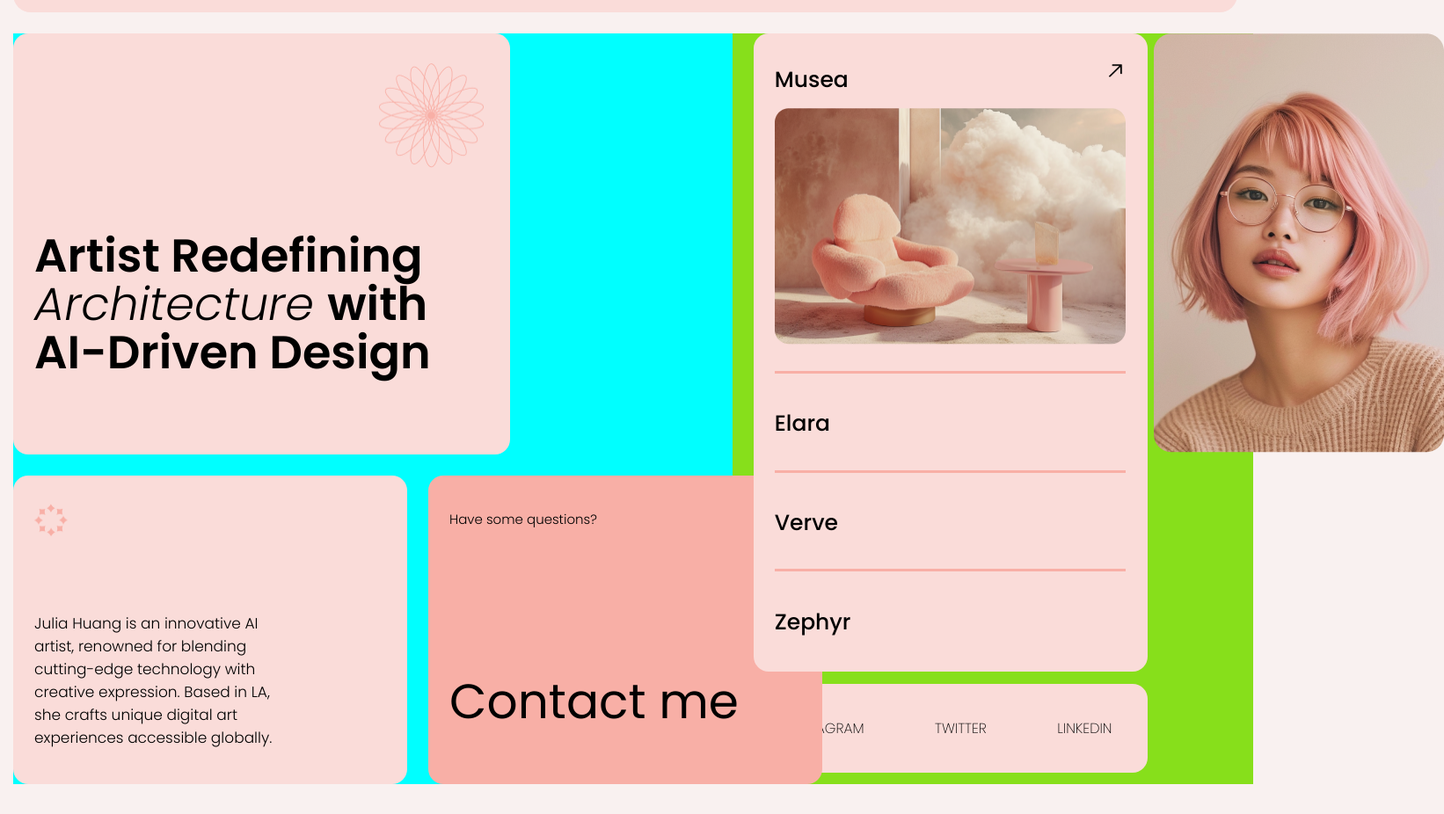
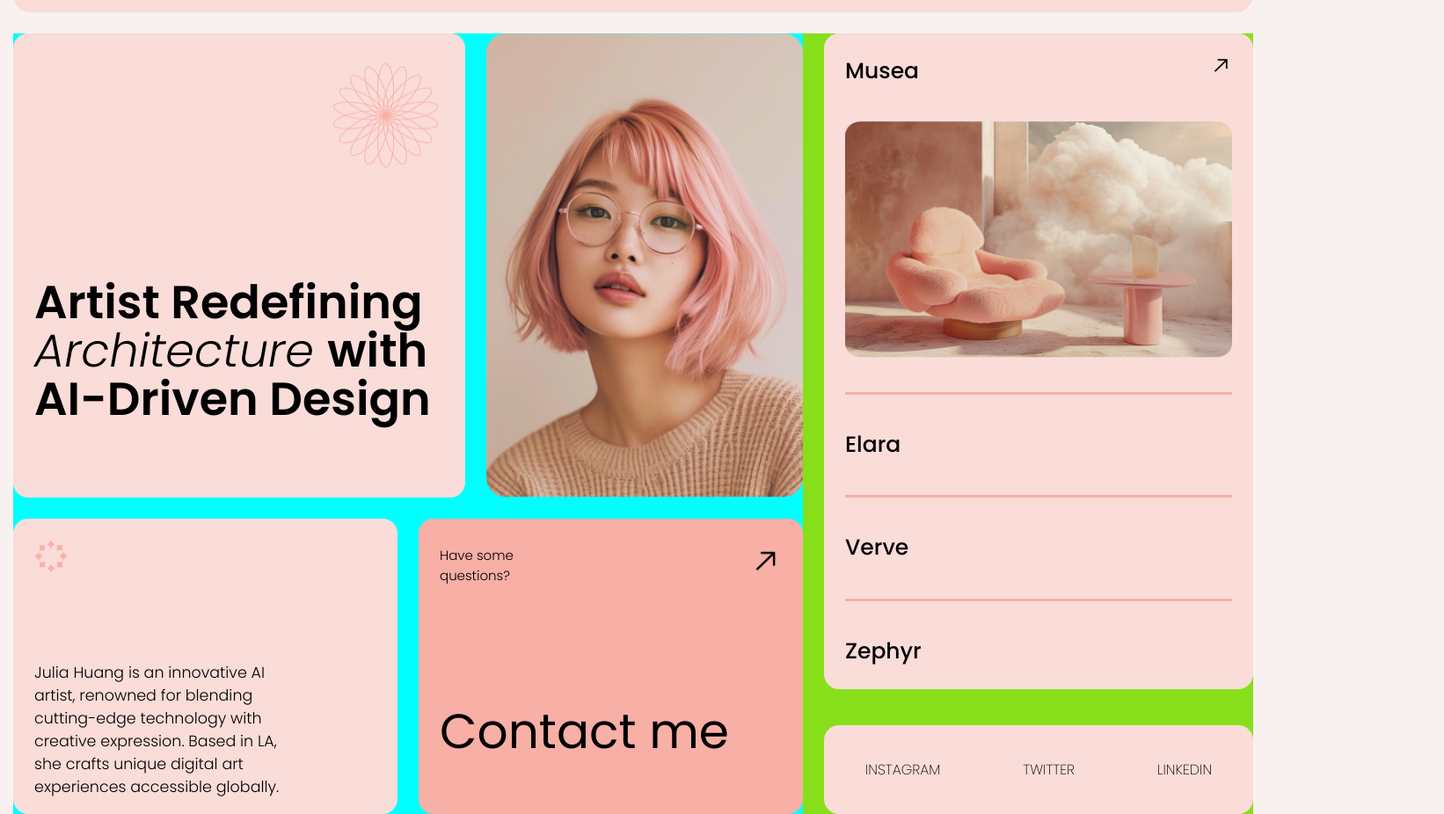
Before and after one commit to ingediego94/Julia_Huang-Portfolio_Figma, a plain HTML site: page src/index.html in a window 1280 px wide. Shown: the part 102-1028 px from the top of the page at 88% size, 1642 px wide, since content can reach past the window. Drawn offline with Linux system fonts and the light colour scheme.

Commit message:
Se finaliza en desktop

```diff
--- a/src/index.html
+++ b/src/index.html
@@ -53,8 +53,10 @@
             </section>
 
             <section class="card_4">
-                <p class="questions">Have some questions?</p>
-                <img class="big_arrow" src="../assets/ARROW.png" alt="arrow">
+                <div class="union_p-img">
+                    <p class="questions">Have some questions?</p>
+                    <img class="big_arrow" src="../assets/ARROW.png" alt="arrow">
+                </div>
                 <p class="contact-me">Contact me</p>
             </section>
 
@@ -66,8 +68,11 @@
         <section class="right">
 
             <aside class="card_right">
-                <p class="musea">Musea</p>
-                <img class="small_arrow" src="../assets/ARROW.png" alt="arrow">
+                <div class="text_p_img">
+                    <p class="musea">Musea</p>
+                    <img class="small_arrow" src="../assets/ARROW.png" alt="arrow">
+                </div>
+
                 <img class="hall_pic" src="../assets/IMAGE (1).png" alt="hall_picture">
                 <hr class="hr_musea">
 
--- a/src/styles copy.css
+++ /dev/null
@@ -1,331 +0,0 @@
-/* This file manage styles of Julia's portfolio*/
-@import url('https://fonts.googleapis.com/css2?family=Poppins:ital,wght@0,100;0,200;0,300;0,400;0,500;0,600;0,700;0,800;0,900;1,100;1,200;1,300;1,400;1,500;1,600;1,700;1,800;1,900&family=Roboto:ital,wght@0,100..900;1,100..900&display=swap');
-
-*{
-    margin: 0;
-    padding: 0;
-    box-sizing: border-box;
-    font-family: "Poppins", sans-serif;
-
-    /*700-300-500*/
-}
-
-body {
-    background-color: #F9F1F0;
-    width: 1440px;
-    height: 1024px;
-    padding: 15px;
-}
-
-/*Styles for header and nav*/
-.head {
-    display: flex;
-    justify-content: space-between;
-    align-items: center;
-    background-color: #FADCD9;
-    width: 1392px;
-    height: 101px;
-    padding-left: 30px;
-    padding-right: 30px;
-    border-radius: 20px;
-}
-
-.first_name {
-    width: 157.55px;
-    height: 16.95px;
-    font-size: 22px;
-    font-style: italic;
-    font-weight: 200;
-}
-
-.last_name{
-    width: 157.55px;
-    height: 16.95px;
-    font-size: 22px;
-    font-style: none;
-    font-weight: 500;
-}
-
-.last_name:hover {
-    text-shadow: 3px 1px 5px rgb(29, 28, 28);
-}
-
-
-nav ul {
-    display: flex;
-    list-style: none;
-    padding: 0;
-    margin: 0;
-    gap: 70px;
-}
-
-nav a {
-    text-decoration: none;
-    color: black;
-    font-size: 17px;
-}
-
-nav li:hover{
-    cursor: pointer;
-    transform: scale(1.09);
-    text-shadow: 3px 1px 5px rgb(29, 28, 28);
-}
-
-/*Styles for main*/
-
-.main{
-    /* display: grid;
-    grid-template-columns: repeat(9, 1fr);
-    grid-gap: 24px; */
-    display: flex;
-    gap: 24px;
-    margin-top: 24px;
-    background-color: rgb(135, 223, 27);
-}
-
-
-.left{
-    /* grid-column: 1 / span 7; */
-    width: 65%;
-
-    display: grid;
-    grid-template-columns: repeat(12, 1fr);
-    grid-template-rows: 2, 1fr;
-    grid-gap: 24px;
-
-    background-color: cyan;
-}
-
-
-.card_1 {
-
-    grid-column: 1 / 8;
-    display: flex;
-    flex-direction: column;
-    justify-content: space-between;
-    padding: 34px 30px 85px 24px;
-    background-color: #FADCD9;
-    border-radius: 17px;
-}
-
-.card_2 {
-    grid-column: 8 / 13;
-}
-
-.profile {
-    width: 100%;
-    height: 100%;
-}
-.card_3 {
-
-    grid-column: 1 / 7;
-    background-color: #FADCD9;
-    border-radius: 17px;
-    display: flex;
-    flex-direction: column;
-    justify-content: space-between;
-    gap: 100px;
-    padding: 24px;
-}
-
-.card_4 {
-    grid-column: 7 / 13;
-    background-color: #F8AFA6;
-    display: flex;
-    flex-direction: column;
-    justify-content: space-between;
-    gap: 50px;
-    border-radius: 17px;
-    padding: 30px 24px 53px;
-
-}
-
-.right {
-    display: flex;
-    width: 35%;
-    box-sizing: border-box;
-    flex-direction: column;
-    justify-content: space-between;
-    gap: 24px;
-}
-
-.card_right {
-    display: flex;
-    flex-direction: column;
-    justify-content: space-between;
-    padding: 24px;
-    gap: 22px;
-    width: 448px;
-    height: 726px;
-    background-color: #FADCD9;
-    border-radius: 17px;
-}
-
-
-
-/*-------------------------------------*/
-/*CARD 1 */
-
-.icon_flower {
-    margin-left: 340px;
-    width: 119.01px;
-    height: 118.97px;
-
-}
-
-.card_1 h2 {
-
-    font-size: 52.5px;
-    line-height: 55px;
-}
-
-.title-bold {
-    font-weight: 600;
-
-}
-
-.title-normal {
-    font-weight: 300;
-    font-style: italic;
-
-}
-
-/*--------------------------------------*/
-/*CARD 3*/
-.icon_circle {
-    width: 38px;
-    height: 38px;
-}
-
-.card_3 p {
-    width: 300px;
-    height: 150px;
-    font-size: 17.5px;
-    font-weight: 300;
-}
-
-.union_p-img {
-    display: flex;
-    justify-content: space-between;
-}
-
-/*---------------------------------------*/
-
-/*CARD - 4 */
-.big_arrow {
-
-    width: 38px;
-    height: 38px;
-}
-
-.questions {
-    width: 150px;
-    font-size: 15px;
-    font-weight: 300;
-
-}
-
-.contact-me {
-    font-size: 55px;
-
-}
-
-
-/*----------------------------------------*/
-/*CARD - ASIDE*/
-
-.card_right p {
-    font-size: 25px;
-    font-weight: 500;
-}
-
-.musea {
-
-    top: 34px;
-    left: 24px;
-}
-
-.elara {
-
-    top: 425px;
-    left: 24px;
-}
-
-
-.verve {
-
-    top: 538px;
-    left: 24px;
-}
-
-.zephyr{
-
-    top: 651px;
-    left: 24px;
-}
-
-.card_right hr {
-    width: 399px;
-    border: 0;
-    border-top: 3px solid #F8AFA6;
-
-
-}
-
-.hr_musea {
-    top: 384px;
-    left: 24px;
-}
-
-.hr_elara{
-    top: 497px;
-    left: 24px;
-}
-
-.hr_verve {
-    top: 609px;
-    left: 24px;
-}
-
-.hall_pic {
-
-    top: 85px;
-    left: 24px;
-    width: 399px;
-    height: 269px;
-}
-
-
-.small_arrow {
-    position: absolute;
-    top: 30px;
-    right: 24px;
-    width: 26px;
-    height: 26px;
-}
-/*Styles for footer*/
-
-.card_bottom {
-    display: flex;
-    justify-content: space-around;
-    align-items: center;
-    width: 448px;
-    height: 101px;
-    background-color: #FADCD9;
-    border-radius: 17px;
-
-}
-
-.card_bottom a {
-
-    text-decoration: none;
-    font-weight: 250;
-    color: black;
-}
-
-.card_bottom a:hover {
-    cursor: pointer;
-    transform: scale(1.09);
-    text-shadow: 3px 1px 5px rgb(29, 28, 28);
-    font-weight: 350;
-}
--- a/src/styles.css
+++ b/src/styles.css
@@ -23,7 +23,6 @@ body {
     justify-content: space-between;
     align-items: center;
     background-color: #FADCD9;
-    width: 1392px;
     height: 101px;
     padding-left: 30px;
     padding-right: 30px;
@@ -74,73 +73,83 @@ nav li:hover{
 /*Styles for main*/
 
 .main{
-    display: grid;
-    grid-template-columns: repeat(9, 1fr);
-    grid-gap: 24px;
-
+    display: flex;
+    gap: 24px;
     margin-top: 24px;
     background-color: rgb(135, 223, 27);
 }
 
 
 .left{
-    grid-column: 1 / span 7;
-
+    width: 65%;
     display: grid;
-    grid-template-columns: repeat(8, 1fr);
+    grid-template-columns: repeat(12, 1fr);
+    grid-template-rows: 2, 1fr;
     grid-gap: 24px;
-
     background-color: cyan;
 }
 
 
 .card_1 {
 
-        grid-column: 1 / span 5;
-
-        position: relative;
-
-
-        width: 565px;
-        height: 479px;
-        padding: 35px;
+    grid-column: 1 / 8;
+    display: flex;
+    flex-direction: column;
+    justify-content: space-between;
+    padding: 34px 30px 85px 24px;
     background-color: #FADCD9;
     border-radius: 17px;
 }
 
 .card_2 {
-        grid-column: 6 / 9;
-
-        width: 330px;
-        height: 476px;
+    grid-column: 8 / 13;
 }
 
+.profile {
+    width: 100%;
+    height: 100%;
+}
+
+
 .card_3 {
-        width: 448px;
-        height: 351px;
+
+    grid-column: 1 / 7;
     background-color: #FADCD9;
     border-radius: 17px;
-        position: relative;
+    display: flex;
+    flex-direction: column;
+    justify-content: space-between;
+    gap: 100px;
+    padding: 24px;
 }
 
 .card_4 {
-        width: 448px;
-        height: 351px;
+    grid-column: 7 / 13;
     background-color: #F8AFA6;
+    display: flex;
+    flex-direction: column;
+    justify-content: space-between;
+    gap: 50px;
     border-radius: 17px;
-        position: relative;
+    padding: 30px 24px 53px;
 }
 
 .right {
-    display: grid;
-    /* grid-template-columns: 3fr; */
+    display: flex;
+    width: 35%;
+    box-sizing: border-box;
+    flex-direction: column;
+    justify-content: space-between;
+    gap: 24px;
 }
 
 .card_right {
-    /* grid-column:  1 / 3; */
-    position: relative;
-    width: 448px;
-    height: 726px;
+    display: flex;
+    flex-direction: column;
+    justify-content: space-between;
+    padding: 24px;
+    gap: 22px;
+    height: 746px;
     background-color: #FADCD9;
     border-radius: 17px;
 }
@@ -151,17 +160,14 @@ nav li:hover{
 /*CARD 1 */
 
 .icon_flower {
+    margin-left: 340px;
     width: 119.01px;
     height: 118.97px;
-    position: absolute;
-    top: 34px;
-    right: 30px;
+
 }
 
 .card_1 h2 {
-    position: absolute;
-    top: 225px;
-    left: 24px;
+
     font-size: 52.5px;
     line-height: 55px;
 }
@@ -180,47 +186,41 @@ nav li:hover{
 /*--------------------------------------*/
 /*CARD 3*/
 .icon_circle {
-    position: absolute;
-    top: 32px;
-    left: 24px;
     width: 38px;
     height: 38px;
 }
 
 .card_3 p {
-    position: absolute;
-    width: 296px;
+    width: 300px;
     height: 150px;
-    top: 155px;
-    left: 24px;
-    font-size: 17px;
+    font-size: 17.5px;
     font-weight: 300;
+}
+
+.union_p-img {
+    display: flex;
+    justify-content: space-between;
 }
 
 /*---------------------------------------*/
 
 /*CARD - 4 */
 .big_arrow {
-    position: absolute;
-    top: 30px;
-    right: 24px;
+
     width: 38px;
     height: 38px;
 }
 
 .questions {
+    width: 150px;
     font-size: 15px;
     font-weight: 300;
-    position: absolute;
-    top: 38px;
-    left: 24px;
+
 }
 
 .contact-me {
     font-size: 55px;
-    position: absolute;
-    bottom: 53px;
-    left: 24px;
+
 }
 
 
@@ -232,77 +232,40 @@ nav li:hover{
     font-weight: 500;
 }
 
-.musea {
-    position: absolute;
-    top: 34px;
-    left: 24px;
-}
 
-.elara {
-    position: absolute;
-    top: 425px;
-    left: 24px;
+
+.card_right hr {
+    width: 440px;
+    border: 0;
+    border-top: 3px solid #F8AFA6;
 }
 
 
-.verve {
-    position: absolute;
-    top: 538px;
-    left: 24px;
-}
-
-.zephyr{
-    position: absolute;
-    top: 651px;
-    left: 24px;
-}
-
-.card_right hr {
-    width: 399px;
-    border: 0;
-    border-top: 3px solid #F8AFA6;
-    position: absolute;
-
-}
-
-.hr_musea {
-    top: 384px;
-    left: 24px;
-}
-
-.hr_elara{
-    top: 497px;
-    left: 24px;
-}
-
-.hr_verve {
-    top: 609px;
-    left: 24px;
-}
 
 .hall_pic {
-    position: absolute;
-    top: 85px;
-    left: 24px;
-    width: 399px;
+    width: 440px;
     height: 269px;
 }
 
 
 .small_arrow {
-    position: absolute;
-    top: 30px;
-    right: 24px;
     width: 26px;
     height: 26px;
 }
+
+.text_p_img {
+    display: flex;
+    justify-content: space-between;
+}
+
+
 /*Styles for footer*/
 
 .card_bottom {
     display: flex;
     justify-content: space-around;
     align-items: center;
-    width: 448px;
+    /* width: 448px;*/
     height: 101px;
     background-color: #FADCD9;
     border-radius: 17px;
```
Also changed, not shown: src/index copy.html (deleted, +0 -98 lines). Lines whose indentation alone changed are shown as unchanged.
